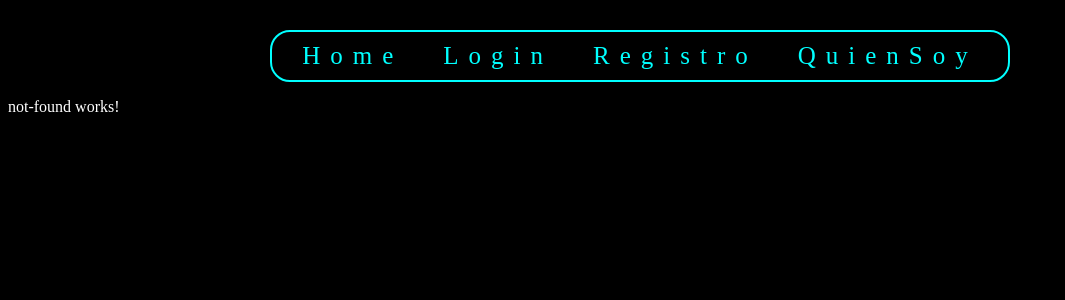
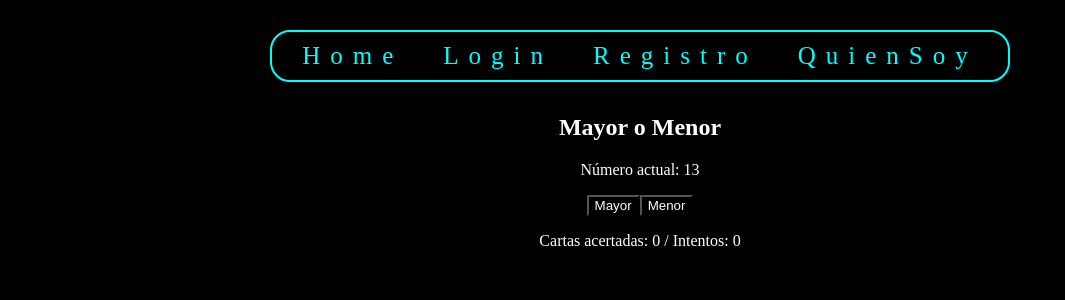
Before and after one commit to Luciano-F-Lopez/Proyecto_parcial, an Angular app: page /MayorMenor in a window 1280 px wide. Shown: the top 300 px of the page, without its empty margins (0-1065 px from the left). Built offline with nearby package versions, Linux system fonts and the light colour scheme.

Commit message:
Mayor o menor prueba

```diff
--- a/src/app/app.routes.ts
+++ b/src/app/app.routes.ts
@@ -5,6 +5,7 @@ import { QuienSoy } from './components/quien-soy/quien-soy';
 import { Registro } from './components/registro/registro';
 import { NotFound } from './pages/not-found/not-found';
 import { Ahorcado } from './components/ahorcado/ahorcado';
+import {MayorMenor} from './components/mayor-menor/mayor-menor'
 
 export const routes: Routes = [{ path: '', redirectTo: '/home', pathMatch: 'full' },
     { path: 'home', component: Home },
@@ -12,5 +13,6 @@ export const routes: Routes = [{ path: '', redirectTo: '/home', pathMatch: 'full
     { path: 'QuienSoy', component: QuienSoy },
     { path: 'Registro', component: Registro },
     { path: 'Ahorcado', component: Ahorcado },
+    { path: 'MayorMenor', component: MayorMenor },
     { path: '**', component: NotFound }
 ];
--- a/src/app/components/Bienvenida/home/home.html
+++ b/src/app/components/Bienvenida/home/home.html
@@ -19,6 +19,7 @@
 
 <div class="juegos">
   <button (click)="irAAhorcado()">🎯 Jugar al Ahorcado</button>
+  <button (click)="irAMayorMenor()">🎯 Jugar al Mayor O Menor</button>
 </div>
 
 
--- a/src/app/components/Bienvenida/home/home.ts
+++ b/src/app/components/Bienvenida/home/home.ts
@@ -32,6 +32,10 @@ irAAhorcado() {
   this.router.navigate(['/Ahorcado']);
 }
 
+irAMayorMenor() {
+  this.router.navigate(['/MayorMenor']);
+}
+
   async ngOnInit() {
 
     const { data } = await this.supabaseService.client.auth.getUser();
--- a/src/app/components/ahorcado/ahorcado.ts
+++ b/src/app/components/ahorcado/ahorcado.ts
@@ -25,7 +25,7 @@ export class Ahorcado implements OnInit {
   palabra: string = '';
   letras: string[] = 'ABCDEFGHIJKLMNOPQRSTUVWXYZ'.split('');
   progreso: string[] = [];
-  letrasSeleccionadas: number = 0;
+  letrasSeleccionadas: string[] = [];
   intentosMax: number = 6;
   intentos: number = 0;
   mensajeFinal: string = '';
@@ -39,7 +39,7 @@ export class Ahorcado implements OnInit {
   iniciarJuego() {
     this.palabra = this.palabras[Math.floor(Math.random() * this.palabras.length)];
     this.progreso = Array(this.palabra.length).fill('_');
-    this.letrasSeleccionadas = 0;
+    this.letrasSeleccionadas = [];
     this.intentos = 0;
     this.mensajeFinal = '';
   }
@@ -47,7 +47,7 @@ export class Ahorcado implements OnInit {
   seleccionar(letra: string) {
     if (this.mensajeFinal) return;
 
-    this.letrasSeleccionadas++;
+    this.letrasSeleccionadas.push(letra);
     let acierto = false;
 
     this.palabra.split('').forEach((l, i) => {
--- a/src/app/components/mayor-menor/mayor-menor.html
+++ b/src/app/components/mayor-menor/mayor-menor.html
@@ -1 +1,15 @@
-<p>mayor-menor works!</p>
+<div style="text-align:center; margin-top:2rem;">
+      <h2>Mayor o Menor</h2>
+
+      <div *ngIf="!mensajeFinal">
+        <p>Número actual: {{numeroActual}}</p>
+        <button (click)="adivinar(true)" >Mayor</button>
+        <button (click)="adivinar(false)" >Menor</button>
+        <p>Cartas acertadas: {{cartasAcertadas}} / Intentos: {{totalIntentos}}</p>
+      </div>
+
+      <div *ngIf="mensajeFinal">
+        <p>{{mensajeFinal}}</p>
+        <button (click)="reiniciarJuego()" >Reiniciar</button>
+      </div>
+</div>
--- a/src/app/components/mayor-menor/mayor-menor.ts
+++ b/src/app/components/mayor-menor/mayor-menor.ts
@@ -1,11 +1,82 @@
-import { Component } from '@angular/core';
+import { Component, OnInit } from '@angular/core';
+import { SupabaseService } from '../../services/supabase';
+import { CommonModule } from '@angular/common';
 
 @Component({
   selector: 'app-mayor-menor',
-  imports: [],
+  standalone: true,
+  imports: [CommonModule],
   templateUrl: './mayor-menor.html',
-  styleUrl: './mayor-menor.css'
+  styleUrls: ['./mayor-menor.css'],
 })
-export class MayorMenor {
+export class MayorMenor implements OnInit {
 
+  baraja: number[] = [];
+  numeroActual!: number;
+  cartasAcertadas: number = 0;
+  totalIntentos: number = 0;
+  intentosMax: number = 10;
+  mensajeFinal: string = '';
+
+  constructor(private supabase: SupabaseService) {}
+
+  ngOnInit(): void {
+    this.reiniciarJuego();
+  }
+
+  crearBaraja() {
+    this.baraja = [];
+    for (let i = 1; i <= 13; i++) {
+      this.baraja.push(i);
+    }
+    this.baraja.sort(() => Math.random() - 0.5);
+  }
+
+  siguienteNumero() {
+    if (this.baraja.length === 0) return;
+    this.numeroActual = this.baraja.pop()!;
+  }
+
+  adivinar(mayor: boolean) {
+    if (this.mensajeFinal) return;
+    const proximoNumero = this.baraja[this.baraja.length - 1];
+
+    if (!proximoNumero) {
+      this.mensajeFinal = `Juego terminado. acertadas: ${this.cartasAcertadas}`;
+      this.guardarPartida();
+      return;
+    }
+
+    const acierto = (mayor && proximoNumero > this.numeroActual) ||
+                    (!mayor && proximoNumero < this.numeroActual);
+
+    if (acierto) this.cartasAcertadas++;
+    this.totalIntentos++;
+    this.siguienteNumero();
+
+    if (this.totalIntentos >= this.intentosMax) {
+      this.mensajeFinal = `Juego terminado. acertadas: ${this.cartasAcertadas}`;
+      this.guardarPartida();
+    }
+  }
+
+  async guardarPartida() {
+    const { data: user } = await this.supabase.client.auth.getUser();
+    if (!user?.user?.id) return;
+
+    await this.supabase.client.from('mayor_o_menor').insert({
+      usuario_id: user.user.id,
+      cartas_acertadas: this.cartasAcertadas,
+      total_intentos: this.totalIntentos,
+      resultado: this.cartasAcertadas >= this.intentosMax / 2 ? 'ganado' : 'perdido'
+    });
+  }
+
+  reiniciarJuego() {
+    this.cartasAcertadas = 0;
+    this.totalIntentos = 0;
+    this.mensajeFinal = '';
+    this.crearBaraja();
+    this.siguienteNumero();
+  }
 }
```
